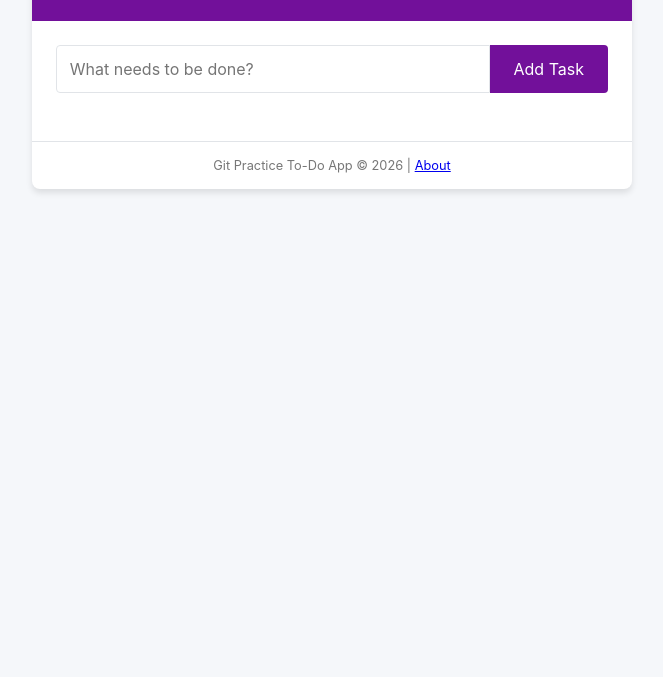
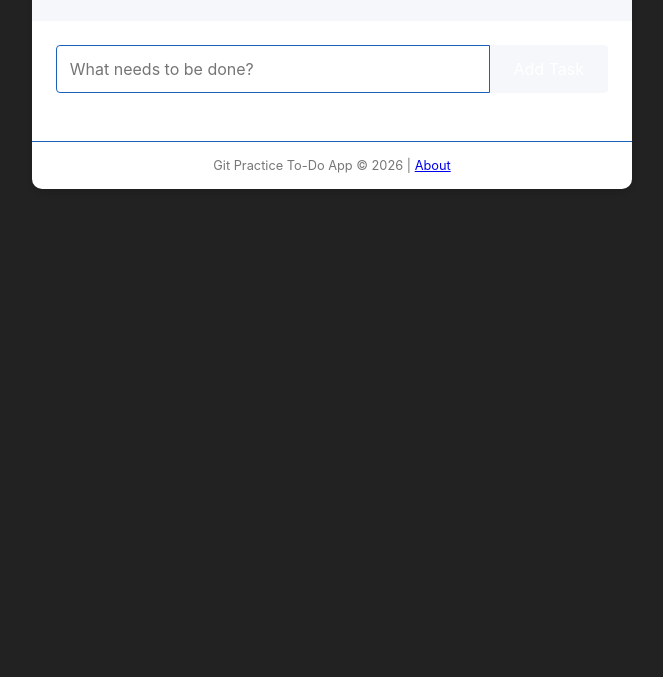
Before and after one commit to Zaid5671/git-practice-todoApp, a website: page public/index.html in a window 1280 px wide. Shown: the part 123-800 px from the top of the page, without its empty margins (308-971 px from the left). Drawn offline with Linux system fonts and the light colour scheme; no server answers.

Commit message:
feat: fully implement dark mode styles
body.dark-mode { background-color: #222; }

change border color

changed border radius

```diff
--- a/public/style.css
+++ b/public/style.css
@@ -1,8 +1,8 @@
 :root {
-    --primary-color: #72109a;
-    --bg-color: #f5f7fa;
+    --primary-color: #f5f7fa;
+    --bg-color: #222;
     --text-color: #333;
-    --border-color: #e1e4e8;
+    --border-color: #1b60ba;
     --item-bg: #fff;
     --completed-color: #999;
 }
@@ -26,7 +26,7 @@ body {
     width: 100%;
     max-width: 600px;
     background: var(--item-bg);
-    border-radius: 8px;
+    border-radius: 10px;
     box-shadow: 0 4px 6px rgba(0, 0, 0, 0.1);
     overflow: hidden;
 }
```
